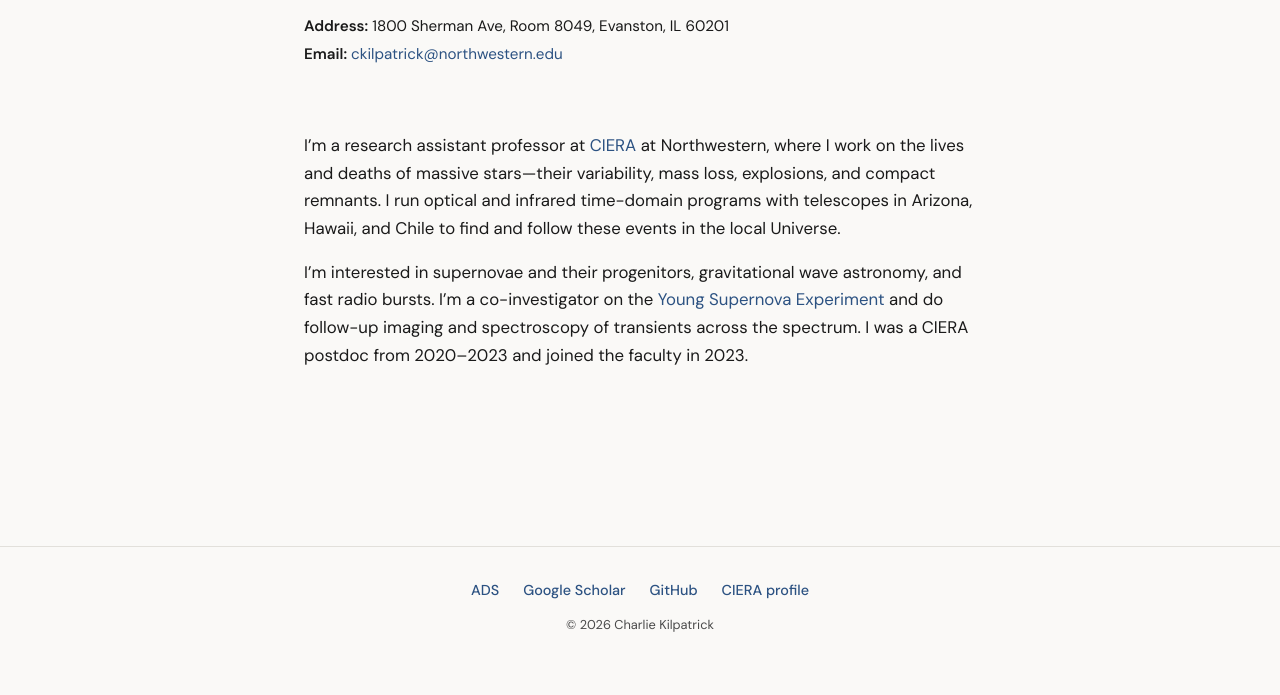
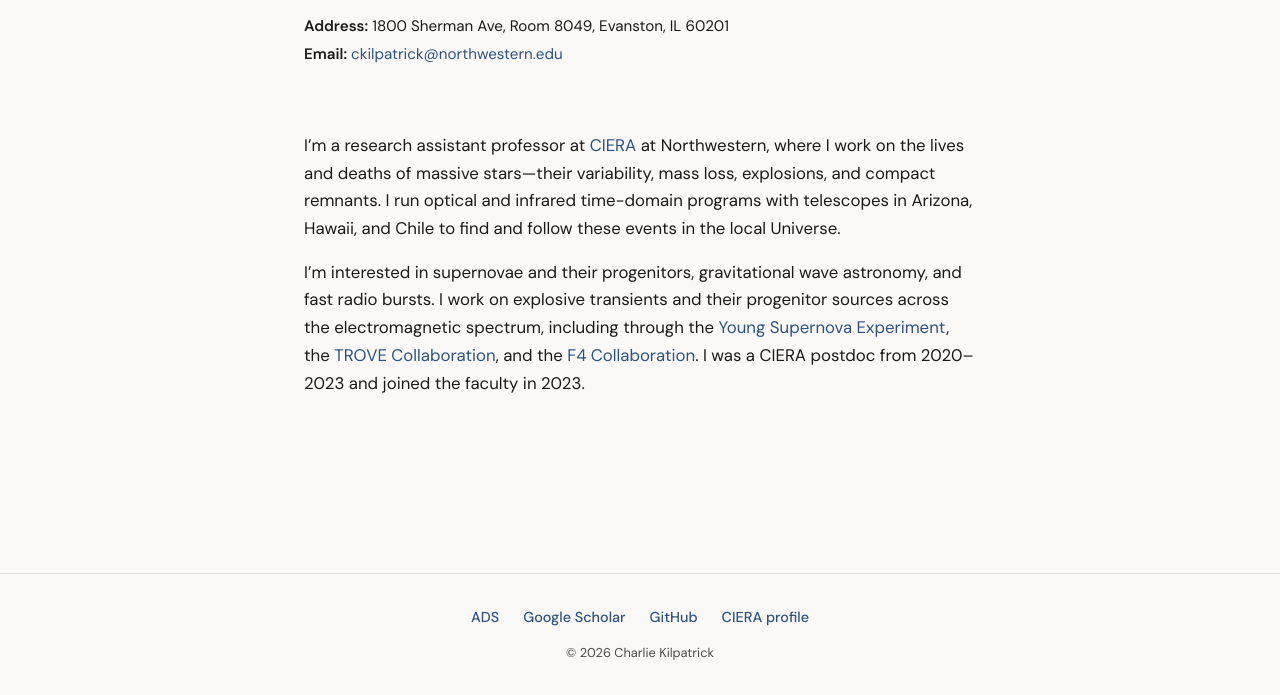
Before and after one commit to charliekilpatrick/charliekilpatrick.github.io, a plain HTML site: page index.html in a window 1280 px wide. Shown: the part 706-1401 px from the top of the page. Before the commit the page ends 1373 px from the top, so only its background shows below. Drawn offline with nearby package versions, Linux system fonts and the light colour scheme.

Commit message:
Update index.html to enhance the description of research interests, including collaborations with the TROVE and F4 Collaborations, for improved clarity and detail in the context of explosive transients and their progenitor sources.

```diff
--- a/index.html
+++ b/index.html
@@ -47,7 +47,7 @@
 
     <section class="bio">
       <p>I’m a research assistant professor at <a href="https://ciera.northwestern.edu/">CIERA</a> at Northwestern, where I work on the lives and deaths of massive stars—their variability, mass loss, explosions, and compact remnants. I run optical and infrared time-domain programs with telescopes in Arizona, Hawaii, and Chile to find and follow these events in the local Universe.</p>
-      <p>I’m interested in supernovae and their progenitors, gravitational wave astronomy, and fast radio bursts. I’m a co-investigator on the <a href="https://yse.ucsc.edu/">Young Supernova Experiment</a> and do follow-up imaging and spectroscopy of transients across the spectrum. I was a CIERA postdoc from 2020–2023 and joined the faculty in 2023.</p>
+      <p>I’m interested in supernovae and their progenitors, gravitational wave astronomy, and fast radio bursts. I work on explosive transients and their progenitor sources across the electromagnetic spectrum, including through the <a href="https://yse.ucsc.edu/">Young Supernova Experiment</a>, the <a href="https://astro-trove.github.io/" target="_blank" rel="noopener">TROVE Collaboration</a>, and the <a href="https://sites.google.com/ucolick.org/f-4" target="_blank" rel="noopener">F4 Collaboration</a>. I was a CIERA postdoc from 2020–2023 and joined the faculty in 2023.</p>
     </section>
   </main>
 
```
